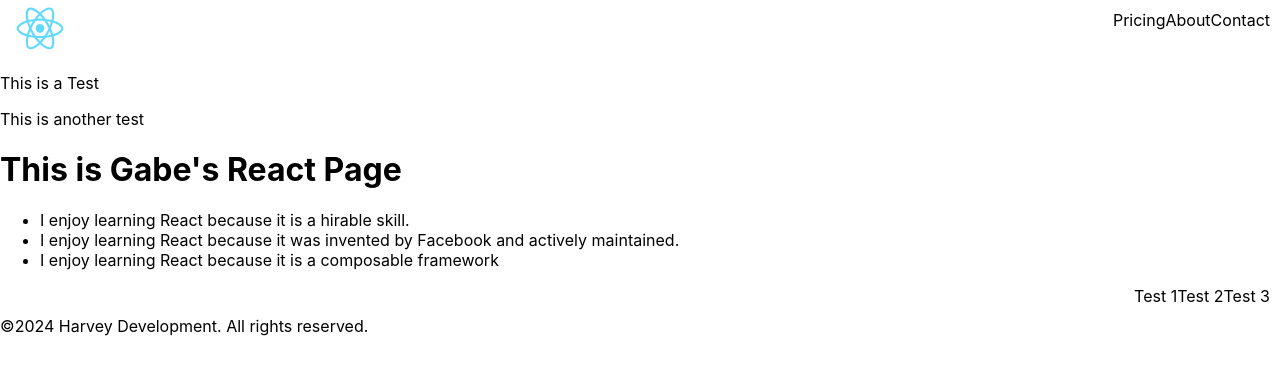
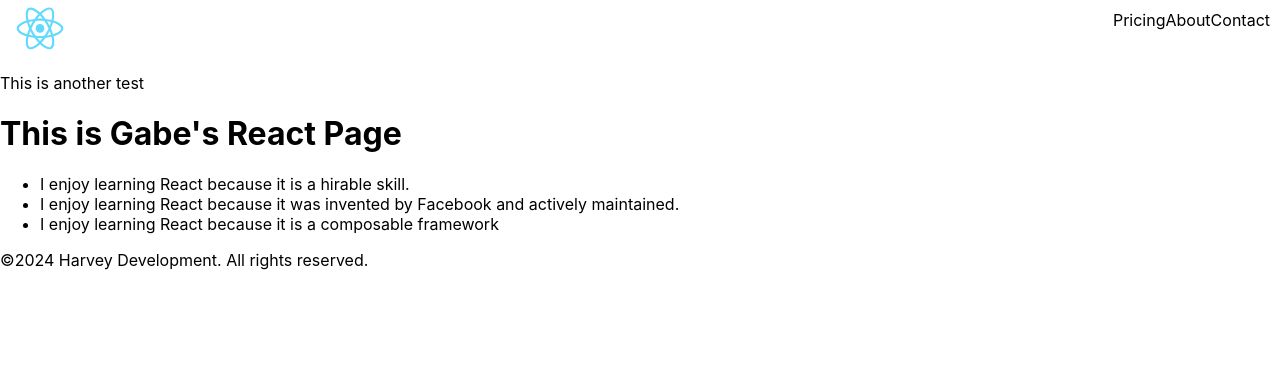
Before and after one commit to gabeharvey/Custom-Components-React, a React (Create React App) app: page / in a window 1280 px wide. Shown: the top 374 px of the page. Built offline with nearby package versions, Linux system fonts and the light colour scheme.

Commit message:
Code cleanup

```diff
--- a/src/Home.jsx
+++ b/src/Home.jsx
@@ -7,28 +7,9 @@ function Test () {
     )
 }
 
-function Paragraph () {
-    return (
-        <p>This is a Test</p>
-    )
-}
-
-function Segment () {
-    return (
-        <div>
-            <ol className="nav-items">
-                <li>Test 1</li>
-                <li>Test 2</li>
-                <li>Test 3</li>
-            </ol>
-        </div>
-    )
-}
-
 function Home () {
     return (
         <div>
-            <Paragraph />
             <Test />
             <h1>This is Gabe's React Page</h1>
             <ul>
@@ -36,7 +17,6 @@ function Home () {
                 <li>I enjoy learning React because it was invented by Facebook and actively maintained.</li>
                 <li>I enjoy learning React because it is a composable framework</li>
             </ul>
-            <Segment />
         </div>
     )
 }
```
